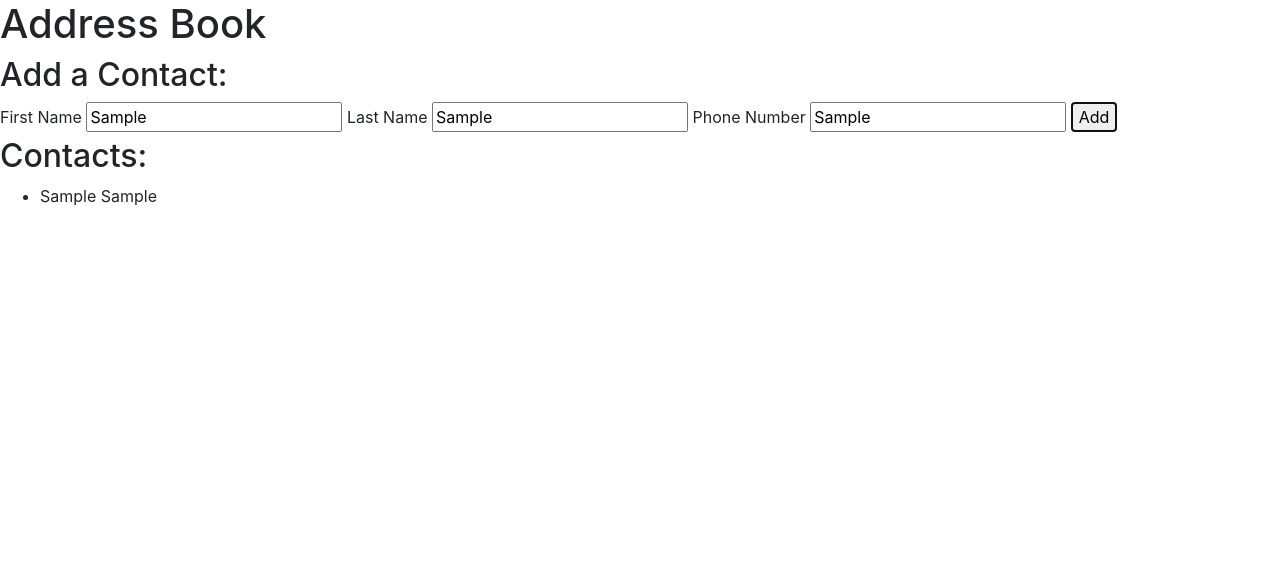
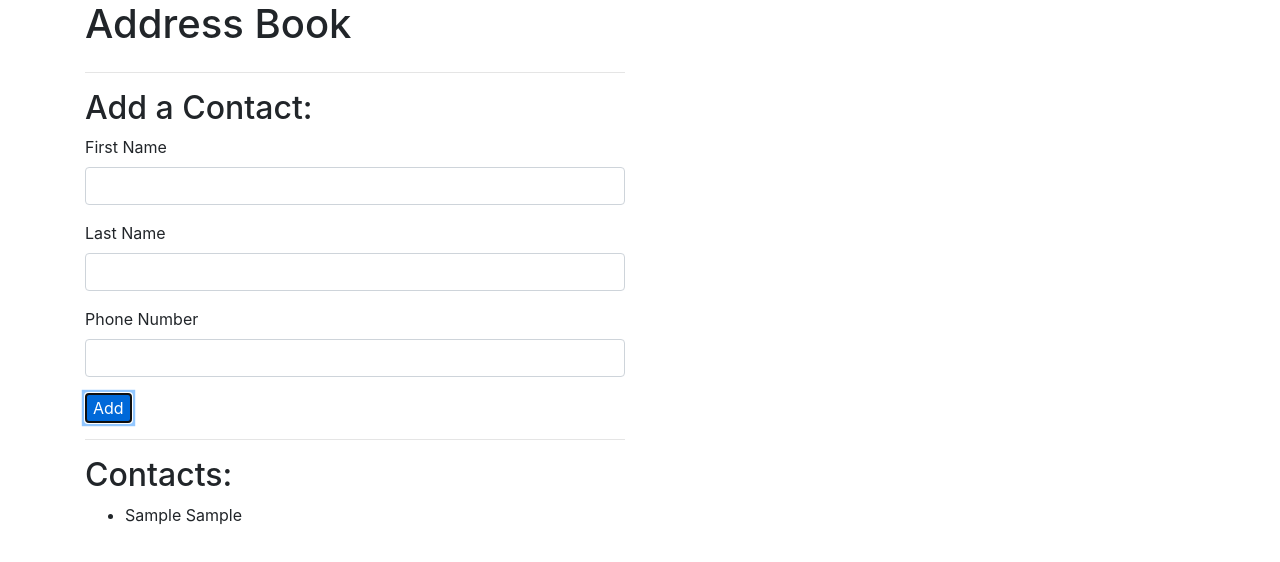
Before and after one commit to brianwilliamyoder/address-book, a plain HTML site: page index.html in a window 1280 px wide. Both pictures are taken after typing "Sample", "Sample", "Sample" into the empty fields and a click on the button "Add". Drawn offline with nearby package versions, Linux system fonts and the light colour scheme.

Commit message:
add css styling, update handleFormSubmission to clear form fields

```diff
--- a/index.html
+++ b/index.html
@@ -1,33 +1,48 @@
 <!DOCTYPE html>
-<html lang="en-US">
+<html>
   <head>
     <link rel="stylesheet" href="https://cdn.jsdelivr.net/npm/bootstrap@4.5.3/dist/css/bootstrap.min.css" integrity="sha384-TX8t27EcRE3e/ihU7zmQxVncDAy5uIKz4rEkgIXeMed4M0jlfIDPvg6uqKI2xXr2" crossorigin="anonymous">
-  <link rel="stylesheet" href="css/styles.css" type="text/css">
+    <link href="css/styles.css" rel="stylesheet" type="text/css">
     <script src="js/scripts.js"></script>
     <title>Address Book</title>
   </head>
   <body>
+    <div class="container">
       <h1>Address Book</h1>
+      <div class="row">
+        <div class="col-md-6">
+          <hr>
           <h2>Add a Contact:</h2>
           <form id="new-contact">
+            <div class="form-group">
               <label for="new-first-name">First Name</label>
-    <input type="text" id="new-first-name" name="new-first-name">
+              <input type="text"  class="form-control" id="new-first-name" name="new-first-name">
+            </div>
+            <div class="form-group">
               <label for="new-last-name">Last Name</label>
-    <input type="text" id="new-last-name" name="new-last-name">
+              <input type="text"  class="form-control" id="new-last-name" name="new-last-name">
+            </div>
+            <div class="form-group">
               <label for="new-phone-number">Phone Number</label>
-    <input type="text" id="new-phone-number" name="new-phone-number">
-    <button type="submit">Add</button>
+              <input type="text"  class="form-control" id="new-phone-number" name="new-phone-number">
+            </div>
+            <button type="submit" class="btn-primary">Add</button>
           </form>
-
+          <hr>
           <h2>Contacts:</h2>
           <div id="contacts">
           </div>
-
+        </div>
+        <div class="col-md-6">
           <div id="contact-details" class="hidden">
-    <p>First Name: <span id="first-name"></span></p>
-    <p>Last Name: <span id="last-name"></span></p>
-    <p>Phone Number: <span id="phnoe-number"></span></p>
-    <button class="delete" type="button">Delete</button>
+            <h2>Contact Details:</h2>
+            <p>First Name: <span class="first-name"></span></p>
+            <p>Last Name: <span class="last-name"></span></p>
+            <p>Phone Number: <span class="phone-number"></span></p>
+            <button class="btn-primary delete" type="button">Delete</button>
+          </div>
+        </div>
+      </div>
     </div>
   </body>
 </html>
--- a/js/scripts.js
+++ b/js/scripts.js
@@ -74,6 +74,9 @@ function handleFormSubmission(event) {
   let newContact = new Contact(inputtedFirstName, inputtedLastName, inputtedPhoneNumber);
   addressBook.addContact(newContact);
   listContacts(addressBook);
+  document.querySelector("input#new-first-name").value = null;
+  document.querySelector("input#new-last-name").value = null;
+  document.querySelector("input#new-phone-number").value = null;
 }
 
 function handleDelete(event) {
```
Lines whose indentation alone changed are shown as unchanged.
